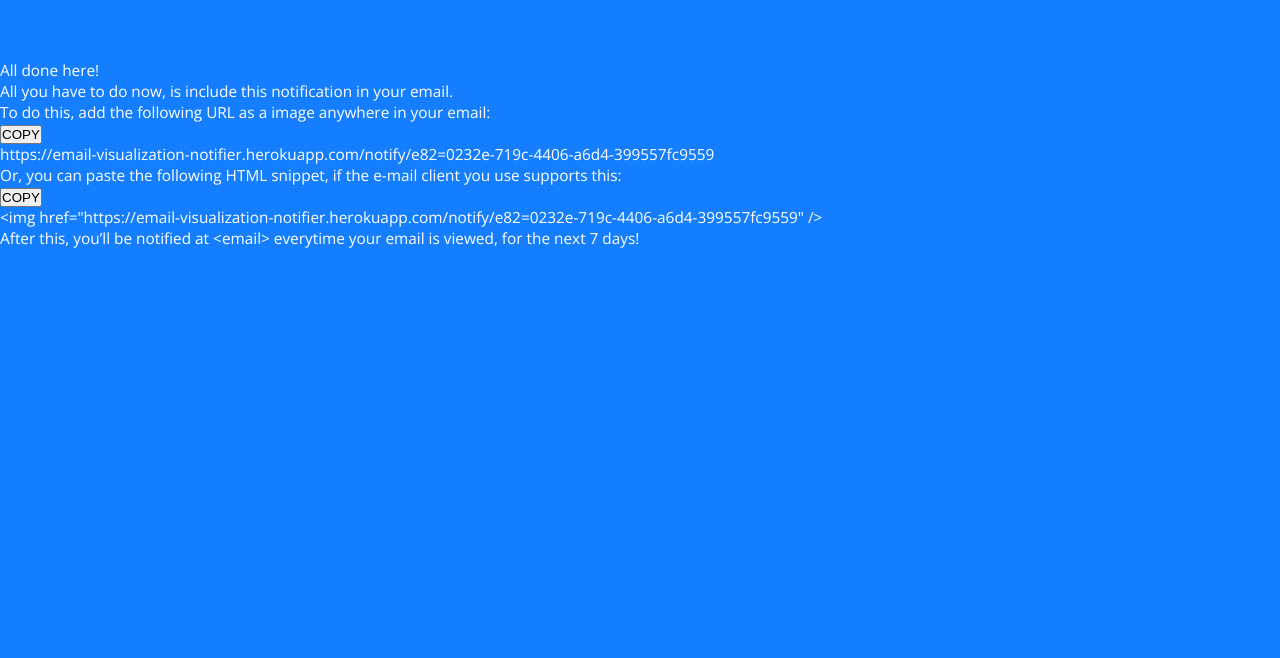
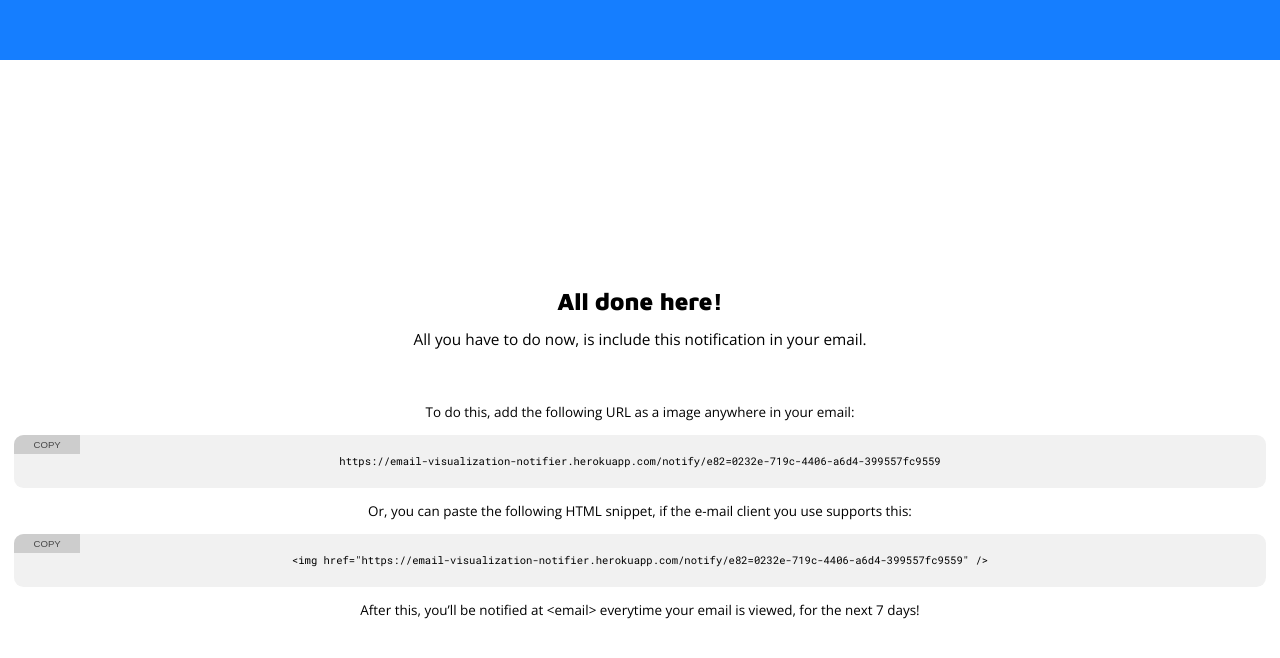
Before and after one commit to FusRoDah061/email-read-confirmation, a React (Create React App) app in the folder packages/frontend/: page / in a window 1280 px wide. Shown: the part 3140-3798 px from the top of the page. Before the commit the page ends 3389 px from the top, so only its background shows below. Built offline with nearby package versions, Linux system fonts and the light colour scheme.

Commit message:
style: Styling final step

```diff
--- a/packages/frontend/src/pages/Home/index.tsx
+++ b/packages/frontend/src/pages/Home/index.tsx
@@ -13,6 +13,7 @@
   StepDescription,
   Button,
   FinalStepContainer,
+  FinalStepContainerHead,
   FinalStepTitle,
   FinalStepHint,
   CodeSnippet,
@@ -126,10 +127,12 @@
       </PrimaryStepContainer>
 
       <FinalStepContainer>
-        <FinalStepTitle>All done here!</FinalStepTitle>
-        <FinalStepHint>
-          All you have to do now, is include this notification in your email.
-        </FinalStepHint>
+        <FinalStepContainerHead>
+          <FinalStepTitle>All done here!</FinalStepTitle>
+          <FinalStepHint>
+            All you have to do now, is include this notification in your email.
+          </FinalStepHint>
+        </FinalStepContainerHead>
 
         <p>
           To do this, add the following URL as a image anywhere in your email:
--- a/packages/frontend/src/pages/Home/styles.ts
+++ b/packages/frontend/src/pages/Home/styles.ts
@@ -154,7 +154,7 @@
 export const StepDescription = styled.p`
   width: 100%;
   font-size: 1.4rem;
-  margin-bottom: 2rem;
+  margin-bottom: 3rem;
   text-align: left;
 `;
 
@@ -185,12 +185,65 @@
   }
 `;
 
-export const FinalStepContainer = styled.div``;
+export const FinalStepContainer = styled.div`
+  display: flex;
+  height: 100vh;
+  flex-direction: column;
+  justify-content: center;
+  background: ${colors.secondary};
+  color: ${colors.textDark};
+  padding: 4rem 1.5rem;
 
-export const FinalStepTitle = styled.p``;
+  & > p {
+    font-size: 1.4rem;
+    text-align: center;
+    margin: 1.5rem 0;
+  }
+`;
 
-export const FinalStepHint = styled.p``;
+export const FinalStepContainerHead = styled.div`
+  margin-bottom: 4rem;
+`;
 
-export const CodeSnippet = styled.div``;
+export const FinalStepTitle = styled.p`
+  width: 100%;
+  font: 900 2.5rem 'Maven Pro', sans-serif;
+  text-align: center;
+  margin-bottom: 1.5rem;
+`;
 
-export const CodeSnippetCopyButton = styled.button``;
+export const FinalStepHint = styled.p`
+  width: 100%;
+  text-align: center;
+  font-size: 1.6rem;
+`;
+
+export const CodeSnippet = styled.div`
+  position: relative;
+  background: ${colors.secondaryVariant};
+  border-radius: 1rem;
+  padding: 2rem 1.2rem;
+
+  p {
+    font: 400 1.1rem 'Roboto Mono', monospace;
+    text-align: center;
+  }
+`;
+
+export const CodeSnippetCopyButton = styled.button`
+  position: absolute;
+  top: 0;
+  left: 0;
+  border: none;
+  border-top-left-radius: 1rem;
+  background: ${darken(0.2, colors.secondaryVariant)};
+  text-transform: uppercase;
+  font-size: 1rem;
+  padding: 0.4rem 2rem;
+  opacity: 0.7;
+  transition: 0.2s;
+
+  &:hover {
+    opacity: 1;
+  }
+`;
--- a/packages/frontend/src/styles/variables.ts
+++ b/packages/frontend/src/styles/variables.ts
@@ -6,7 +6,6 @@
   accent: '#FFCC53',
   textLight: '#FFFFFF',
   textDark: '#000000',
-  neutralGray: '#C4C4C4',
 };
 
 export const mediaBreaks = {
```
